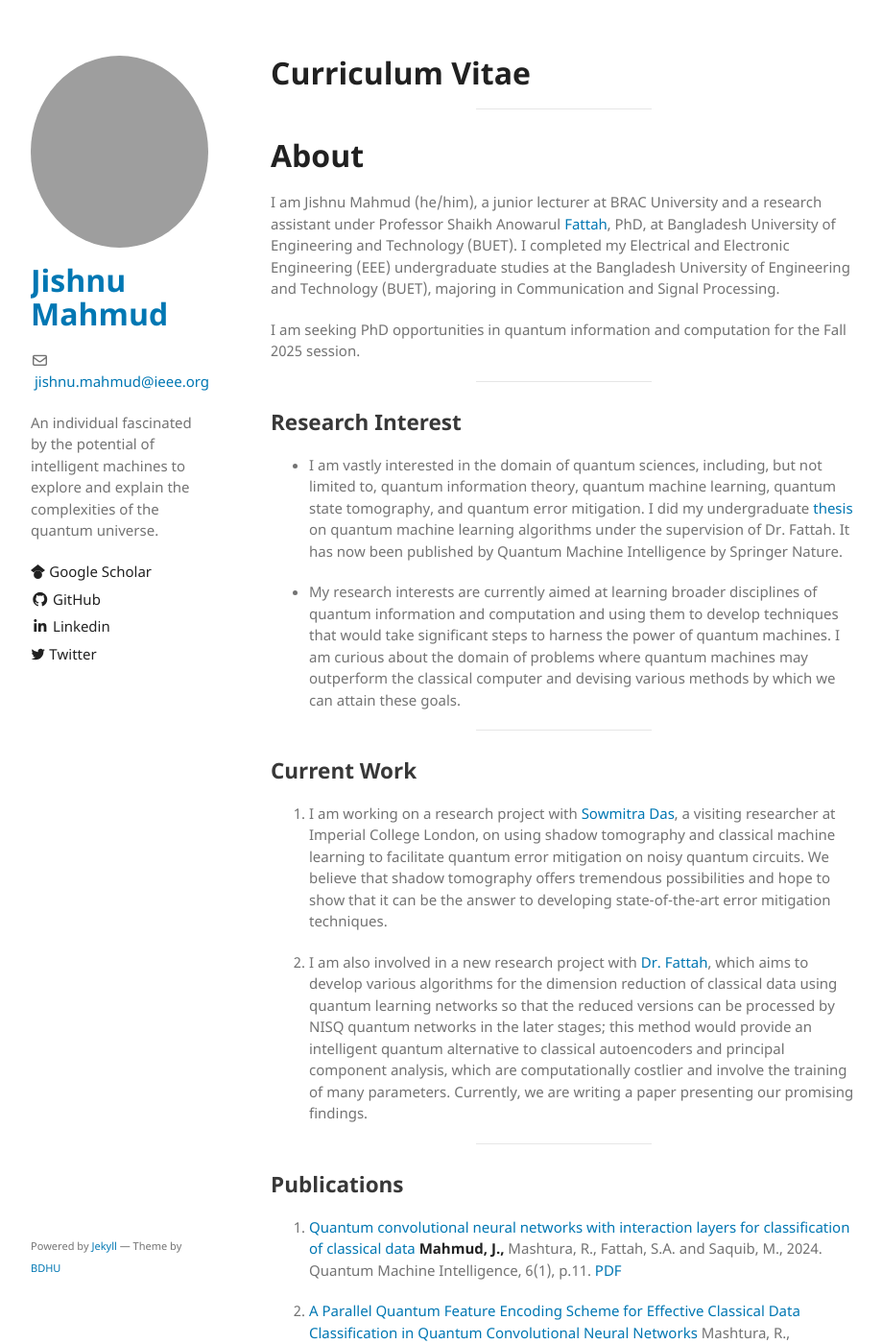
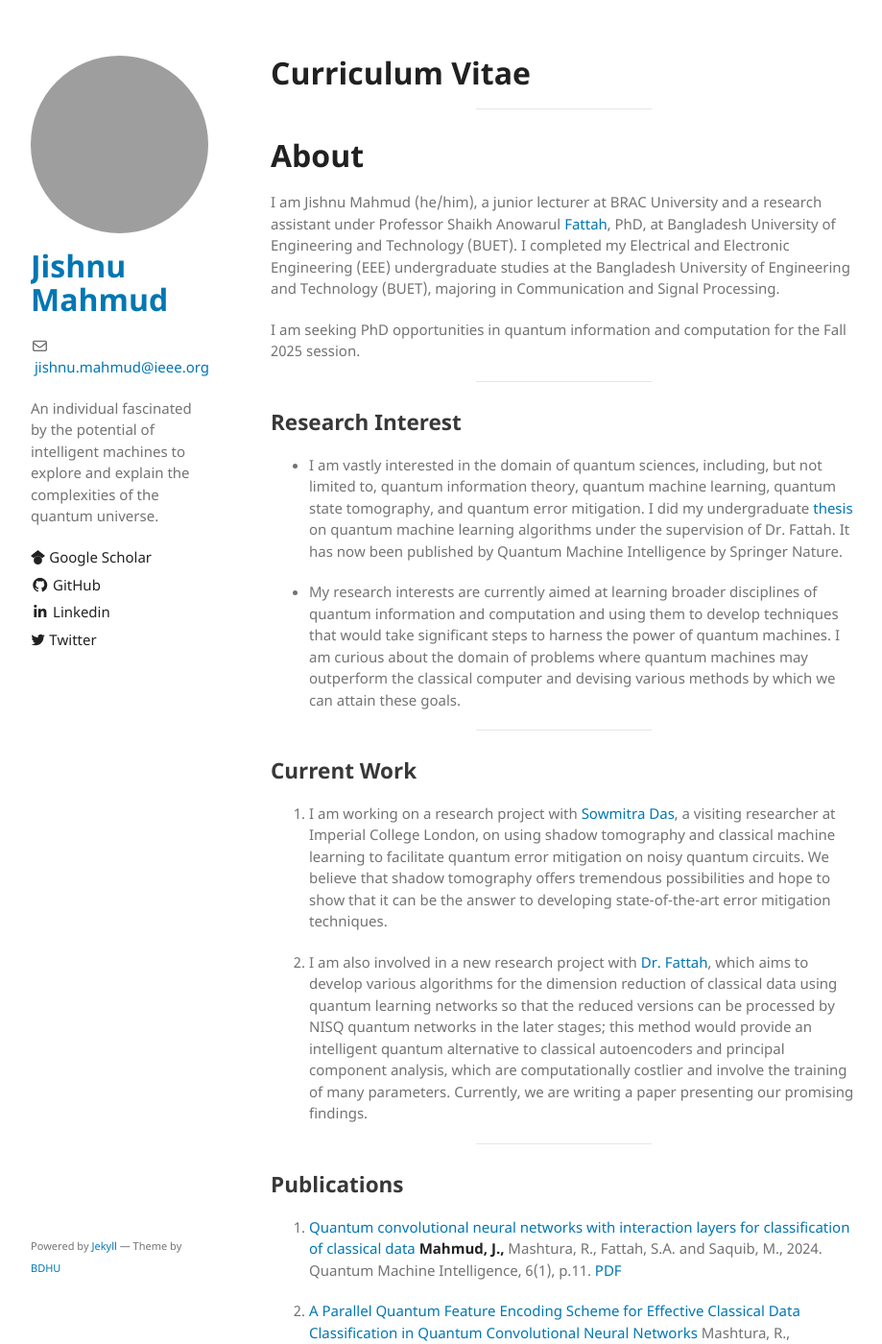
Before and after one commit to sowmitra-das-sumit/sowmitra-das-sumit.github.io, a Jekyll site: the page built from index.md, in a window 1280 px wide and 1400 px high. Shown: the whole window at 96% size, without its empty margins (178-1097 px from the left). Built offline with Jekyll 4.4.1, drawn with Linux system fonts in a browser that asks for light colours; our own code applies the rules of GitHub Pages for plain Markdown files; grey boxes are pictures that could not be loaded.

Commit message:
Update style.scss

```diff
--- a/assets/css/style.scss
+++ b/assets/css/style.scss
@@ -12,7 +12,7 @@
 
 .img-circle {
     width: 200px; /* or any desired value */
-    height: 200px; /* ensure this matches the width */
+    height: 185px; /* ensure this matches the width */
     -webkit-border-radius: 50%;
     -moz-border-radius: 50%;
     border-radius: 50%;
```
